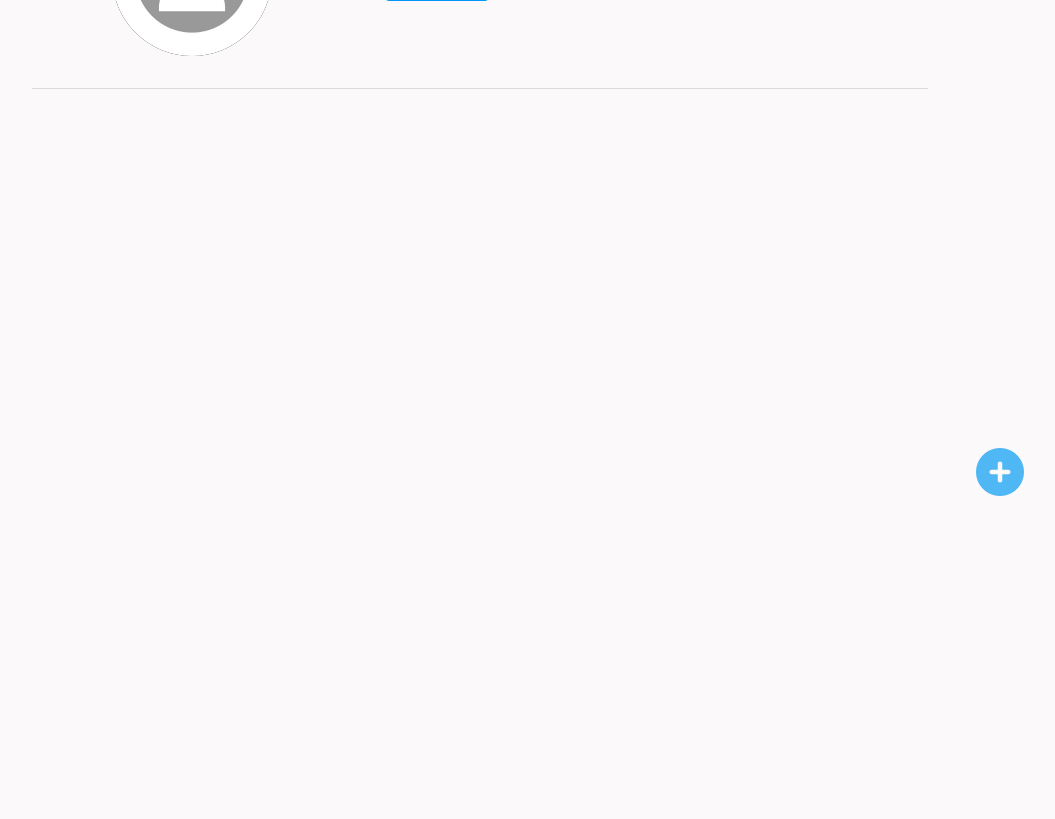
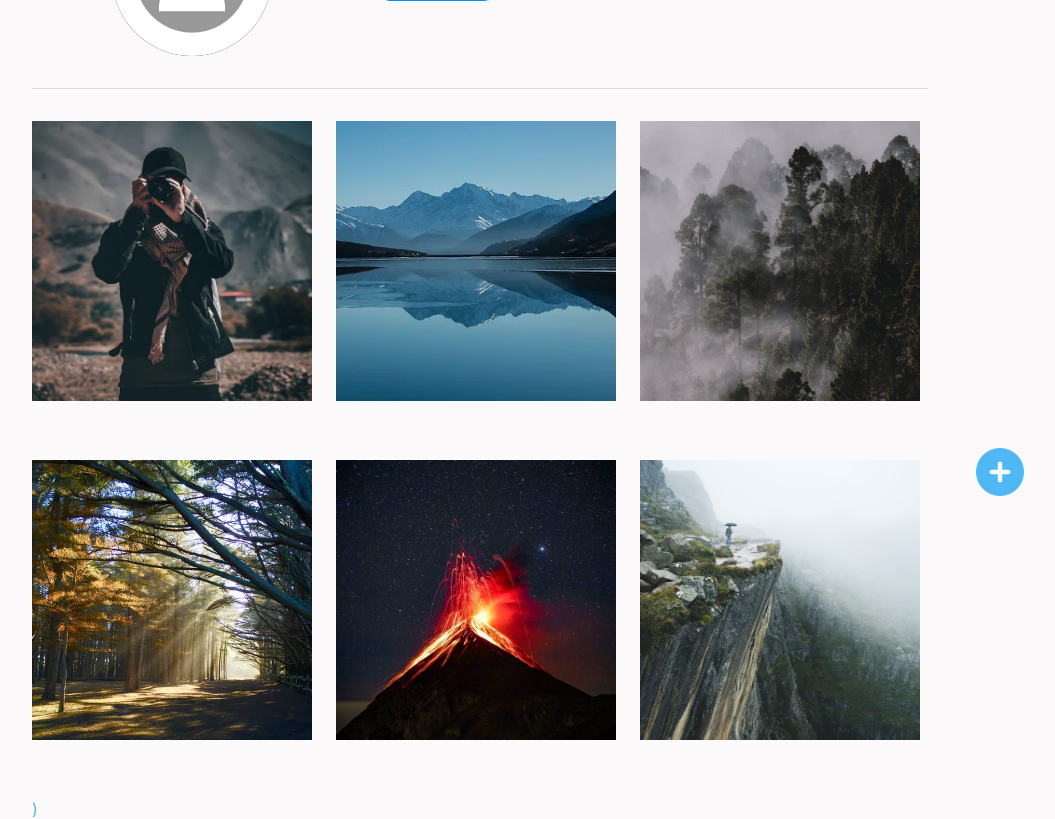
Before and after one commit to 55Vishal/instagram-clone, a React (Create React App) app: page /Profile in a window 1280 px wide. Shown: the part 240-1059 px from the top of the page, without its empty margins (160-1215 px from the left). Before the commit the page ends 800 px from the top, so only its background shows below. Built offline with nearby package versions, Linux system fonts and the light colour scheme.

Commit message:
Created new component for rendering images

```diff
--- a/src/App.css
+++ b/src/App.css
@@ -218,4 +218,5 @@ nav {
 
 .item:hover .delete-button {
   opacity: 1;
+
 }
--- a/src/Components/Instagram homePage/Posts/Post.jsx
+++ b/src/Components/Instagram homePage/Posts/Post.jsx
@@ -7,9 +7,6 @@ import { BsChat } from 'react-icons/bs';
 import { BsFillSuitHeartFill } from 'react-icons/bs';
 import { FaRegBookmark } from 'react-icons/fa';
 import Profile from '../Profile/Profile'
-
-// import FavoriteBorderIcon from '@mui/icons-material/FavoriteBorder';
-
 
 function Post(props) {
     const [color, setColor] = useState(false)
@@ -34,7 +31,7 @@ function Post(props) {
                 <div className='post_icons'>
                     <div className='post_icons1'>
                         <BsFillSuitHeartFill onClick={handleLike} className='AiOutlineHeart'
-                            style={{ color: color ? 'red' : '' }}
+                            style={{ color: color ? 'red' : 'gray' }}
                         />
                         <BsChat className='BsChat' />
                         <BiNavigation className='BiNavigation' />
--- a/src/Components/Profile/Gallery.jsx
+++ b/src/Components/Profile/Gallery.jsx
@@ -1,17 +1,22 @@
 import React, { useState } from 'react'
 
+import ImgCard from './ImgCard'
 import getPhotoUrl from 'get-photo-url'
+import image from '../assets/pexels2.webp'
 
 function Gallery() {
 
 const [allPhotos, setAllPhotos] = useState([])
 
-  const addPhoto = async () => {
+const addPhoto = async()=>{
    const newPhoto = {
     id: Date.now(),
     url: await getPhotoUrl('#addPhotoInput')
    }
    setAllPhotos([...allPhotos, newPhoto])
+
+  //  setAllPhotos(localStorage.setItem('Photos', JSON.stringify([...allPhotos, newPhoto])))
+
 
 }
 
@@ -21,11 +26,14 @@ function Gallery() {
       <label htmlFor="addPhotoInput" onClick={addPhoto}>
         <i className="add-photo-button fa-solid fa-circle-plus"></i>
       </label>
+       <ImgCard />
       <section className='gallery'>
-        {allPhotos.map((photo) => (
 
+      {allPhotos.map((photo)=>
+        (
         <div className='item' key={photo.id}>
           <img className='item-image' src={photo.url} alt="" />
+
           <button className='delete-button'>Delete</button>
         </div>
       ))}
--- /dev/null
+++ b/src/Components/Profile/ImgCard.jsx
@@ -0,0 +1,42 @@
+import React from 'react'
+import image1 from '../assets/pexels1.webp'
+import image2 from '../assets/pexels2.webp'
+import image3 from '../assets/pexels3.jpeg'
+import image4 from '../assets/pexels4.jpeg'
+import image5 from '../assets/pexels5.jpeg'
+import image6 from '../assets/pexels6.jpeg'
+
+function ImgCard() {
+
+  return (
+    <>
+    <section className='gallery'>
+      <div className='item'>
+        <img className='item-image' src={image1} alt="" />
+        <button className='delete-button'>Delete</button>
+      </div>
+      <div className='item'>
+      <img className='item-image' src={image2} alt="" />
+      <button className='delete-button'>Delete</button>
+    </div>
+    <div className='item'>
+    <img className='item-image' src={image3} alt="" />
+    <button className='delete-button'>Delete</button>
+  </div>
+  <div className='item'>
+    <img className='item-image' src={image4} alt="" />
+    <button className='delete-button'>Delete</button>
+  </div><div className='item'>
+  <img className='item-image' src={image5} alt="" />
+  <button className='delete-button'>Delete</button>
+</div><div className='item'>
+<img className='item-image' src={image6} alt="" />
+<button className='delete-button'>Delete</button>
+</div>
+    )
+    </section>
+    </>
+  )
+}
+
+export default ImgCard;
```
Also changed, not shown: src/Components/assets/profile2.webp (added). Lines whose indentation alone changed are shown as unchanged.
